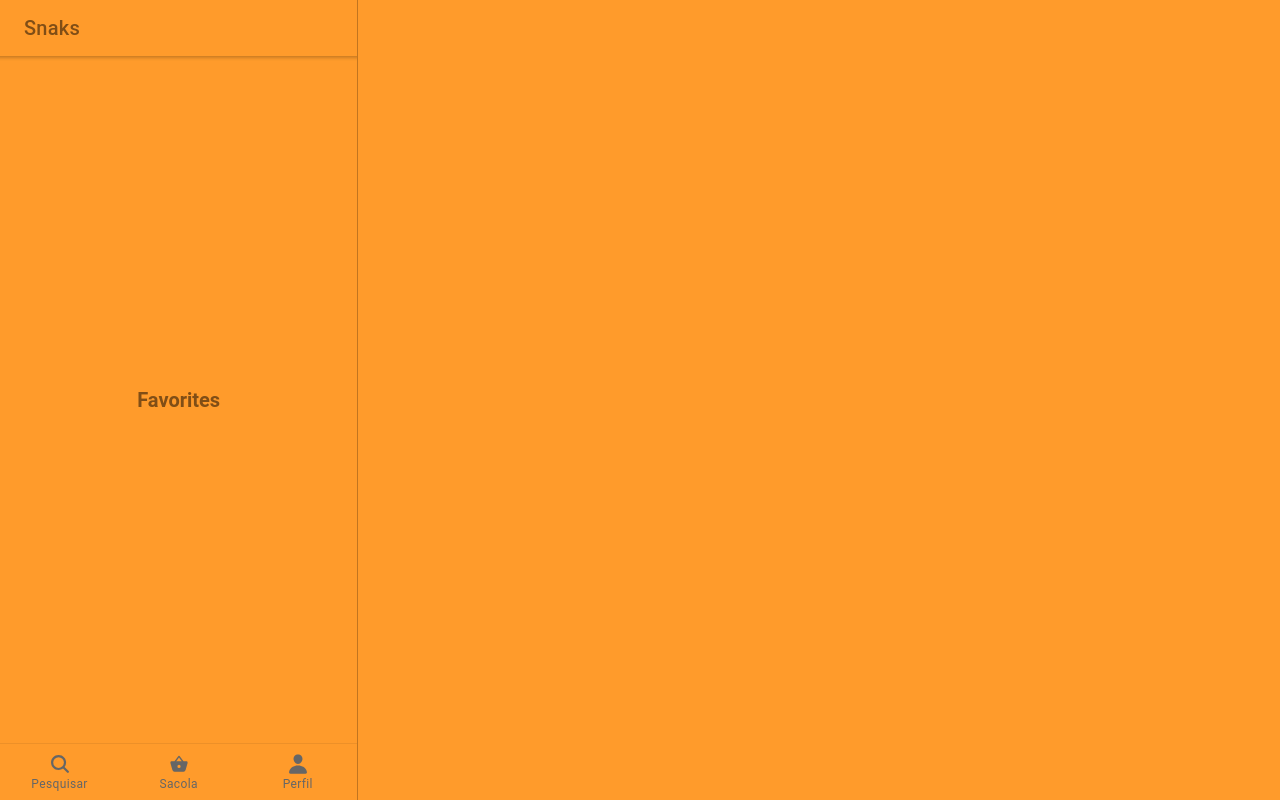
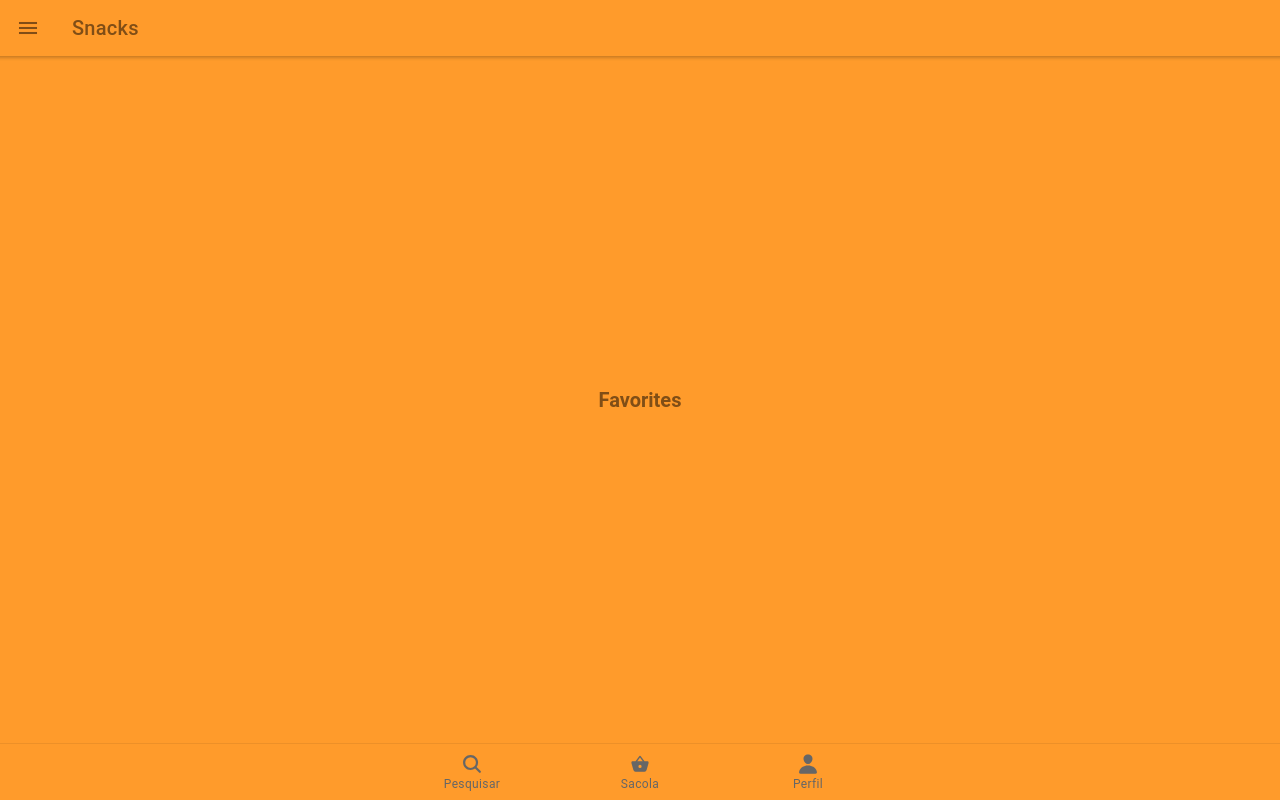
Before and after one commit to geovanef46/snacks-stand, a React (Create React App) app: page /favorites in a window 1280 px wide. Built offline with nearby package versions, Linux system fonts and the light colour scheme.

Commit message:
Show menu, (web version) IonSplitPane update.

```diff
--- a/src/App.tsx
+++ b/src/App.tsx
@@ -36,6 +36,7 @@ import { person, search, basket } from "ionicons/icons";
 
 import Menu from "./components/Menu";
 
+
 import Home from "./pages/Home";
 import Login from "./pages/Login";
 import Bag from "./pages/Bag";
@@ -51,8 +52,9 @@ const App: React.FC = () => {
   return (
     <IonApp>
       <IonReactRouter>
-        <IonSplitPane contentId="main">
-          <Menu />
+        <IonSplitPane contentId="main" when="true">
+
+          <Menu/>
 
           <IonTabs>
             <IonRouterOutlet id="main">
--- a/src/components/Header/index.tsx
+++ b/src/components/Header/index.tsx
@@ -4,19 +4,21 @@ import {
   IonToolbar,
   IonButtons,
   IonMenuButton,
-  IonTitle,
+  IonTitle
 } from "@ionic/react";
 
 const Header = () => {
   return (
-    <IonHeader>
+
+      <IonHeader>
       <IonToolbar>
         <IonButtons slot="start">
-          <IonMenuButton />
+          <IonMenuButton autoHide={false}/>
         </IonButtons>
-        <IonTitle>Snaks</IonTitle>
+  <IonTitle>Snacks</IonTitle>
       </IonToolbar>
     </IonHeader>
+
   );
 };
 
```
